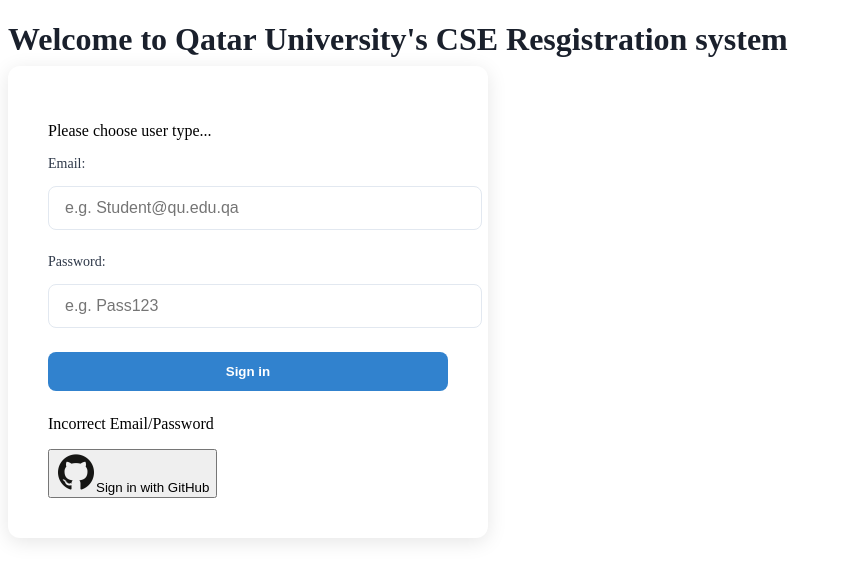
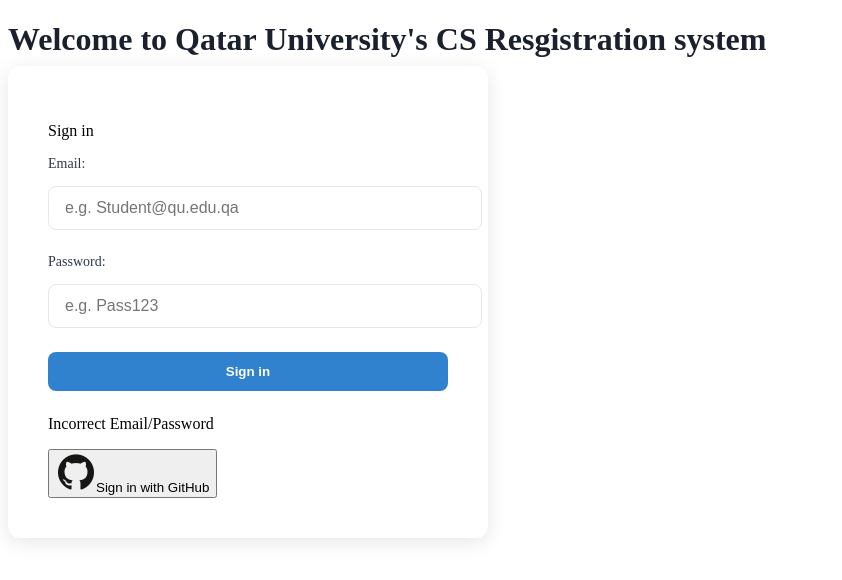
Before and after one commit to ahmedlaqtaf/webdevproject, a Next.js app in the folder phase2/student-managment/: page /login in a window 1280 px wide. Shown: the top 580 px of the page, without its empty margins (0-842 px from the left). Built offline with nearby package versions, Linux system fonts and the light colour scheme.

Commit message:
login page

```diff
--- a/phase2/student-managment/app/layout.jsx
+++ b/phase2/student-managment/app/layout.jsx
@@ -1,5 +1,5 @@
 export const metadata = {
-  title: "Next.js",
+  title: "QU Registration system",
   description: "Generated by Next.js",
 };
 
--- a/phase2/student-managment/app/login/page.jsx
+++ b/phase2/student-managment/app/login/page.jsx
@@ -6,12 +6,12 @@
     return (
       <>
         <main>
-          <h1>Welcome to Qatar University's CSE Resgistration system</h1>
+          <h1>Welcome to Qatar University's CS Resgistration system</h1>
 
           <div>
           <form id="form">
             <div className="form-group">
-              <p id="usertype">Please choose user type...</p>
+              <p> Sign in</p>
               <label htmlFor="email">
                 <p>Email:</p>
               </label>
```
Also changed, not shown: phase2/student-managment/app/pages/page.jsx (renamed from phase2/student-managment/app/pages/dashboard/page.jsx).
